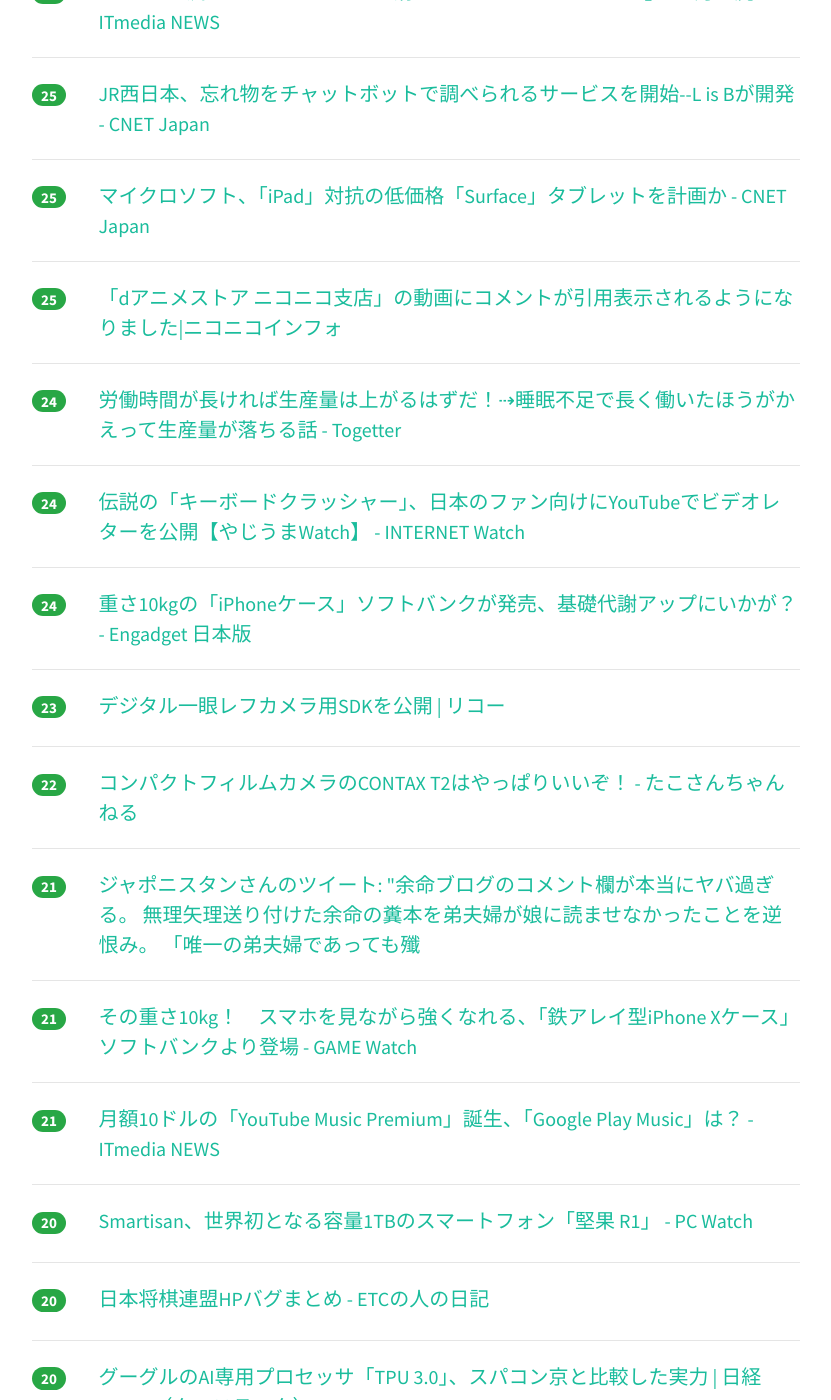
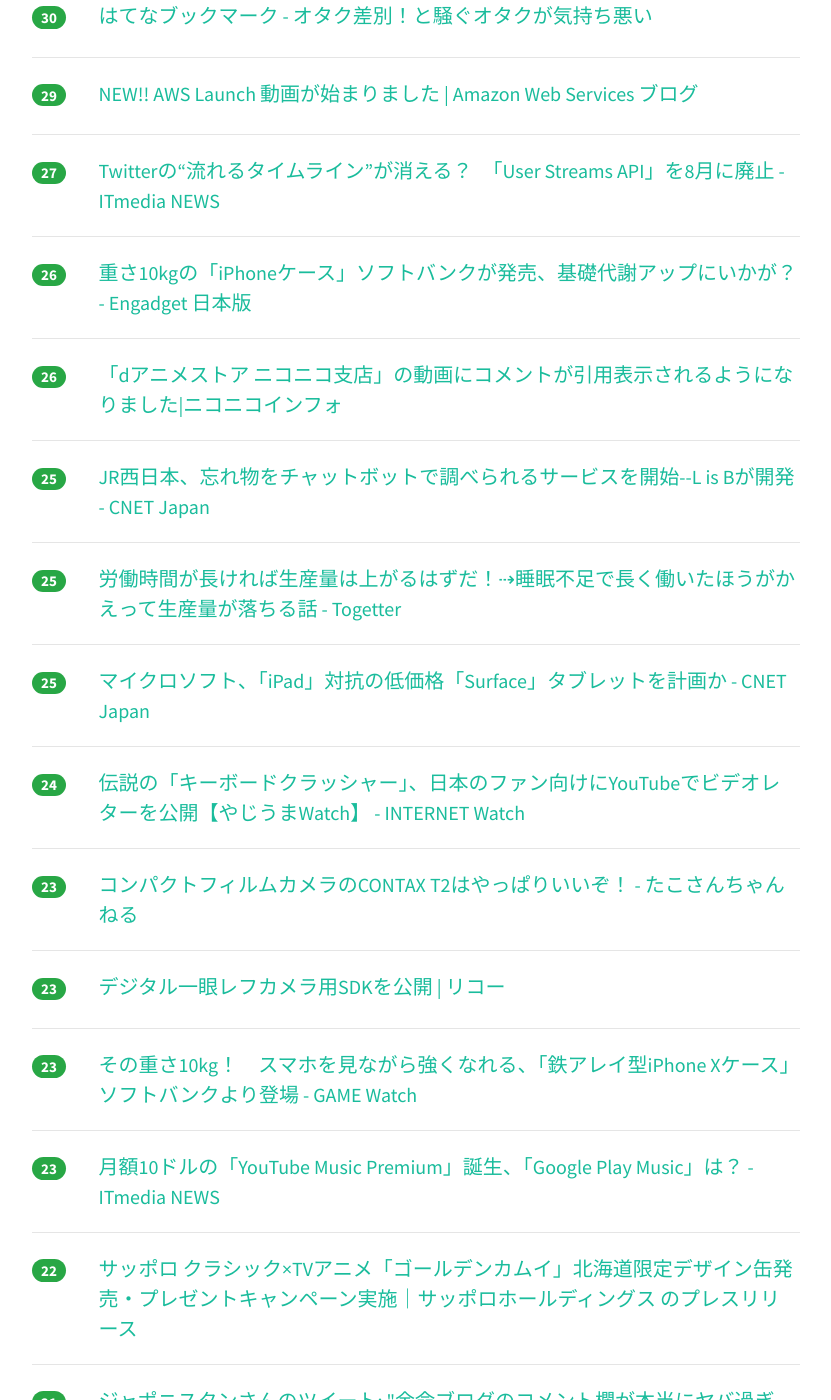
Before and after one commit to yatta47/hatena-matome-site, a Jekyll site: the page built from _posts/2018-05-17-hatena.md, in a window 1280 px wide and 1400 px high, scrolled down 4397 px. Shown: the whole window, without its empty margins (224-1055 px from the left). Built offline with Jekyll 4.4.1, drawn with Linux system fonts in a browser that asks for light colours; nearby versions of some CDN libraries; some of the changed text lies outside the part shown.

Commit message:
Updated 2018-05-17

```diff
--- a/_posts/2018-05-17-hatena.md
+++ b/_posts/2018-05-17-hatena.md
@@ -1,13 +1,13 @@
 ---
 layout: post
 title:  "2018-05-17 はてぶIT"
-date:   2018-05-17 22:01:02
+date:   2018-05-17 23:00:59
 tags: [it-hotentry]
 ---
-70 件のデータあり
+72 件のデータあり
 
 <hr><div class="row">
-<div class="col-1"><span class="badge badge-pill badge-success h2">333</span></div>
+<div class="col-1"><span class="badge badge-pill badge-success h2">342</span></div>
 <div class="col-11"><a href='http://kyoko-np.net/2018051701.html' target='_blank'>「記憶にない」でも安心　記憶復元ソフト開発　千葉電波大 - 虚構新聞</a></div>
 </div>
 <hr>
@@ -17,13 +17,18 @@ tags: [it-hotentry]
 </div>
 <hr>
 <div class="row">
-<div class="col-1"><span class="badge badge-pill badge-success h2">212</span></div>
+<div class="col-1"><span class="badge badge-pill badge-success h2">231</span></div>
 <div class="col-11"><a href='https://www.buzzfeed.com/jp/takumiharimaya/kodansha-blocking' target='_blank'>「漫画村」に対して、講談社はなにをしてきたのか？</a></div>
 </div>
 <hr>
 <div class="row">
-<div class="col-1"><span class="badge badge-pill badge-success h2">196</span></div>
+<div class="col-1"><span class="badge badge-pill badge-success h2">199</span></div>
 <div class="col-11"><a href='https://speakerdeck.com/mizutani/sekiyuriteirogufen-xi-ji-pan-falsegou-zhu-on-aws' target='_blank'>セキュリティログ分析基盤の構築 on AWS // Speaker Deck</a></div>
+</div>
+<hr>
+<div class="row">
+<div class="col-1"><span class="badge badge-pill badge-success h2">193</span></div>
+<div class="col-11"><a href='https://webtan.impress.co.jp/e/2018/05/17/29253' target='_blank'>GDPRとは？ Web担当者やWebアナリストはどう対処すればいい？ | Web担当者Forum</a></div>
 </div>
 <hr>
 <div class="row">
@@ -32,18 +37,23 @@ tags: [it-hotentry]
 </div>
 <hr>
 <div class="row">
-<div class="col-1"><span class="badge badge-pill badge-success h2">182</span></div>
-<div class="col-11"><a href='https://webtan.impress.co.jp/e/2018/05/17/29253' target='_blank'>GDPRとは？ Web担当者やWebアナリストはどう対処すればいい？ | Web担当者Forum</a></div>
-</div>
-<hr>
-<div class="row">
-<div class="col-1"><span class="badge badge-pill badge-success h2">165</span></div>
+<div class="col-1"><span class="badge badge-pill badge-success h2">169</span></div>
 <div class="col-11"><a href='https://mobilelaby.com/blog-entry-twitter-user-streams-api-available-until-aug-16-2018.html' target='_blank'>Twitter、「User Streams API」を8月17日に廃止。サードアプリはタイムライン取得が制限へ｜携帯総合研究所</a></div>
 </div>
 <hr>
 <div class="row">
-<div class="col-1"><span class="badge badge-pill badge-success h2">163</span></div>
+<div class="col-1"><span class="badge badge-pill badge-success h2">168</span></div>
 <div class="col-11"><a href='https://toyokeizai.net/articles/-/221089' target='_blank'>iQOSに仕込まれた喫煙データ収集機能の真実 | ロイター | 東洋経済オンライン | 経済ニュースの新基準</a></div>
+</div>
+<hr>
+<div class="row">
+<div class="col-1"><span class="badge badge-pill badge-success h2">131</span></div>
+<div class="col-11"><a href='http://twitter.com/dsc_0001_jpg' target='_blank'>DSC_0001.jpg(@dsc_0001_jpg)さん | Twitter</a></div>
+</div>
+<hr>
+<div class="row">
+<div class="col-1"><span class="badge badge-pill badge-success h2">118</span></div>
+<div class="col-11"><a href='http://www.toshiboo.com/entry/lensnuma01' target='_blank'>レンズ沼の住人の金銭感覚 - toshiboo's camera</a></div>
 </div>
 <hr>
 <div class="row">
@@ -52,18 +62,28 @@ tags: [it-hotentry]
 </div>
 <hr>
 <div class="row">
-<div class="col-1"><span class="badge badge-pill badge-success h2">94</span></div>
-<div class="col-11"><a href='http://twitter.com/dsc_0001_jpg' target='_blank'>DSC_0001.jpg(@dsc_0001_jpg)さん | Twitter</a></div>
-</div>
-<hr>
-<div class="row">
 <div class="col-1"><span class="badge badge-pill badge-success h2">89</span></div>
 <div class="col-11"><a href='https://qiita.com/akameco/items/e0af9e3cdf1cdb6fca61' target='_blank'>名刺の代わりにCLIアプリを書く - Qiita</a></div>
 </div>
 <hr>
 <div class="row">
-<div class="col-1"><span class="badge badge-pill badge-success h2">79</span></div>
+<div class="col-1"><span class="badge badge-pill badge-success h2">85</span></div>
 <div class="col-11"><a href='http://blog.hiroppy.me/entry/fusuma' target='_blank'>Markdownだけで綺麗なスライドを作るCLIを作っている - 技術探し</a></div>
+</div>
+<hr>
+<div class="row">
+<div class="col-1"><span class="badge badge-pill badge-success h2">74</span></div>
+<div class="col-11"><a href='https://internet.watch.impress.co.jp/docs/news/1122349.html' target='_blank'>無線LANの5.2GHz帯（W52）、屋外利用を可能に、電波法施行規則を改正へ - INTERNET Watch</a></div>
+</div>
+<hr>
+<div class="row">
+<div class="col-1"><span class="badge badge-pill badge-success h2">73</span></div>
+<div class="col-11"><a href='http://diamond.jp/articles/-/170188' target='_blank'>23歳で35億円企業を築いた男の「一番確実でシンプルな儲け方」 | QREATORS @Business | ダイヤモンド・オンライン</a></div>
+</div>
+<hr>
+<div class="row">
+<div class="col-1"><span class="badge badge-pill badge-success h2">73</span></div>
+<div class="col-11"><a href='https://geek-out.jp/column/entry/2018/05/17/110000' target='_blank'>「うちの会社の魅力を広く知ってもらうにはどうすればいいですか？」── LINEの櫛井優介氏に聞く「技術広報」という仕事 - GeekOut</a></div>
 </div>
 <hr>
 <div class="row">
@@ -72,43 +92,28 @@ tags: [it-hotentry]
 </div>
 <hr>
 <div class="row">
-<div class="col-1"><span class="badge badge-pill badge-success h2">71</span></div>
-<div class="col-11"><a href='http://www.toshiboo.com/entry/lensnuma01' target='_blank'>レンズ沼の住人の金銭感覚 - toshiboo's camera</a></div>
-</div>
-<hr>
-<div class="row">
-<div class="col-1"><span class="badge badge-pill badge-success h2">69</span></div>
-<div class="col-11"><a href='http://diamond.jp/articles/-/170188' target='_blank'>23歳で35億円企業を築いた男の「一番確実でシンプルな儲け方」 | QREATORS @Business | ダイヤモンド・オンライン</a></div>
-</div>
-<hr>
-<div class="row">
-<div class="col-1"><span class="badge badge-pill badge-success h2">69</span></div>
-<div class="col-11"><a href='https://geek-out.jp/column/entry/2018/05/17/110000' target='_blank'>「うちの会社の魅力を広く知ってもらうにはどうすればいいですか？」── LINEの櫛井優介氏に聞く「技術広報」という仕事 - GeekOut</a></div>
-</div>
-<hr>
-<div class="row">
-<div class="col-1"><span class="badge badge-pill badge-success h2">66</span></div>
+<div class="col-1"><span class="badge badge-pill badge-success h2">68</span></div>
 <div class="col-11"><a href='https://coliss.com/articles/browser/chrome/multi-browsers-and-devices-screenshots.html' target='_blank'>1クリックで、IE, Edgeをはじめ、さまざまなブラウザ・スマホなどの表示確認ができるChromeの便利な機能拡張 | コリス</a></div>
 </div>
 <hr>
 <div class="row">
-<div class="col-1"><span class="badge badge-pill badge-success h2">59</span></div>
-<div class="col-11"><a href='https://internet.watch.impress.co.jp/docs/news/1122349.html' target='_blank'>無線LANの5.2GHz帯（W52）、屋外利用を可能に、電波法施行規則を改正へ - INTERNET Watch</a></div>
+<div class="col-1"><span class="badge badge-pill badge-success h2">56</span></div>
+<div class="col-11"><a href='http://www.itmedia.co.jp/news/articles/1805/17/news062.html' target='_blank'>「Favstar」「Klout」終了へ　老舗のTwitter連携サービス - ITmedia NEWS</a></div>
+</div>
+<hr>
+<div class="row">
+<div class="col-1"><span class="badge badge-pill badge-success h2">55</span></div>
+<div class="col-11"><a href='https://cybozushiki.cybozu.co.jp/articles/m001448.html' target='_blank'>「個人が会社を使うという働き方はおもしろい」──ホリエモンと新しいカイシャを議論したら、生き方の話になった | サイボウズ式</a></div>
 </div>
 <hr>
 <div class="row">
 <div class="col-1"><span class="badge badge-pill badge-success h2">53</span></div>
-<div class="col-11"><a href='https://cybozushiki.cybozu.co.jp/articles/m001448.html' target='_blank'>「個人が会社を使うという働き方はおもしろい」──ホリエモンと新しいカイシャを議論したら、生き方の話になった | サイボウズ式</a></div>
+<div class="col-11"><a href='https://www3.nhk.or.jp/news/html/20180517/k10011441901000.html' target='_blank'>２億件の日本人メールアドレスか 闇サイトで販売 | NHKニュース</a></div>
 </div>
 <hr>
 <div class="row">
 <div class="col-1"><span class="badge badge-pill badge-success h2">52</span></div>
 <div class="col-11"><a href='https://www.mavo.co.jp/danseidokusya/' target='_blank'>漫画村がつぶれて男性読者が増えた？ | 電脳マヴォ合同会社</a></div>
-</div>
-<hr>
-<div class="row">
-<div class="col-1"><span class="badge badge-pill badge-success h2">52</span></div>
-<div class="col-11"><a href='http://www.itmedia.co.jp/news/articles/1805/17/news062.html' target='_blank'>「Favstar」「Klout」終了へ　老舗のTwitter連携サービス - ITmedia NEWS</a></div>
 </div>
 <hr>
 <div class="row">
@@ -132,7 +137,12 @@ tags: [it-hotentry]
 </div>
 <hr>
 <div class="row">
-<div class="col-1"><span class="badge badge-pill badge-success h2">43</span></div>
+<div class="col-1"><span class="badge badge-pill badge-success h2">45</span></div>
+<div class="col-11"><a href='https://inside.dmm.com/entry/2018/05/17/tech-book-report' target='_blank'>初めて技術書を書いてみたので、始めから最後まで細かくレポートしてみる - DMM inside</a></div>
+</div>
+<hr>
+<div class="row">
+<div class="col-1"><span class="badge badge-pill badge-success h2">44</span></div>
 <div class="col-11"><a href='https://kakakakakku.hatenablog.com/entry/2018/05/17/013251' target='_blank'>プロダクションレディなマイクロサービスを実装するための標準化を学べる「プロダクションレディマイクロサービス」を読んだ - kakakakakku blog</a></div>
 </div>
 <hr>
@@ -142,7 +152,7 @@ tags: [it-hotentry]
 </div>
 <hr>
 <div class="row">
-<div class="col-1"><span class="badge badge-pill badge-success h2">42</span></div>
+<div class="col-1"><span class="badge badge-pill badge-success h2">41</span></div>
 <div class="col-11"><a href='https://k-tai.watch.impress.co.jp/docs/column/minna/1122028.html' target='_blank'>＋メッセージは始まったけれど…… - ケータイ Watch</a></div>
 </div>
 <hr>
@@ -152,43 +162,43 @@ tags: [it-hotentry]
 </div>
 <hr>
 <div class="row">
+<div class="col-1"><span class="badge badge-pill badge-success h2">41</span></div>
+<div class="col-11"><a href='https://togetter.com/li/1228123' target='_blank'>ドラマ「シリコンバレー」で勃発した宗教戦争がエンジニア的にあるあるすぎる件 - Togetter</a></div>
+</div>
+<hr>
+<div class="row">
+<div class="col-1"><span class="badge badge-pill badge-success h2">40</span></div>
+<div class="col-11"><a href='https://blog.twitter.com/developer/ja_jp/topics/tools/2018/AAA_e.html' target='_blank'>Account Activity APIを全ての開発者の皆さんに公開</a></div>
+</div>
+<hr>
+<div class="row">
+<div class="col-1"><span class="badge badge-pill badge-success h2">39</span></div>
+<div class="col-11"><a href='https://forest.watch.impress.co.jp/docs/serial/winbasic2018/1122210.html' target='_blank'>音源によりバラバラのMP3ファイルの音量を統一できる「MP3Gain」 - Windowsにまず入れる定番無料アプリ -2018年版- - 窓の杜</a></div>
+</div>
+<hr>
+<div class="row">
 <div class="col-1"><span class="badge badge-pill badge-success h2">39</span></div>
 <div class="col-11"><a href='https://gigazine.net/news/20180517-twitter-account-activity-api/' target='_blank'>Twitterサードパーティアプリは8月からリアルタイムのタイムライン取得が不可になる新API「Account Activity API」発表 - GIGAZINE</a></div>
 </div>
 <hr>
 <div class="row">
-<div class="col-1"><span class="badge badge-pill badge-success h2">39</span></div>
-<div class="col-11"><a href='https://togetter.com/li/1228123' target='_blank'>ドラマ「シリコンバレー」で勃発した宗教戦争がエンジニア的にあるあるすぎる件 - Togetter</a></div>
-</div>
-<hr>
-<div class="row">
-<div class="col-1"><span class="badge badge-pill badge-success h2">39</span></div>
-<div class="col-11"><a href='https://www3.nhk.or.jp/news/html/20180517/k10011441901000.html' target='_blank'>２億件の日本人メールアドレスか 闇サイトで販売 | NHKニュース</a></div>
-</div>
-<hr>
-<div class="row">
-<div class="col-1"><span class="badge badge-pill badge-success h2">37</span></div>
-<div class="col-11"><a href='https://blog.twitter.com/developer/ja_jp/topics/tools/2018/AAA_e.html' target='_blank'>Account Activity APIを全ての開発者の皆さんに公開</a></div>
-</div>
-<hr>
-<div class="row">
-<div class="col-1"><span class="badge badge-pill badge-success h2">35</span></div>
-<div class="col-11"><a href='https://inside.dmm.com/entry/2018/05/17/tech-book-report' target='_blank'>初めて技術書を書いてみたので、始めから最後まで細かくレポートしてみる - DMM inside</a></div>
+<div class="col-1"><span class="badge badge-pill badge-success h2">36</span></div>
+<div class="col-11"><a href='https://gigazine.net/news/20180517-orchestra-hit/' target='_blank'>「ジャン！」の華やかな音色で誰もが知っている音「オーケストラヒット」誕生の秘密 - GIGAZINE</a></div>
 </div>
 <hr>
 <div class="row">
 <div class="col-1"><span class="badge badge-pill badge-success h2">34</span></div>
-<div class="col-11"><a href='https://forest.watch.impress.co.jp/docs/serial/winbasic2018/1122210.html' target='_blank'>音源によりバラバラのMP3ファイルの音量を統一できる「MP3Gain」 - Windowsにまず入れる定番無料アプリ -2018年版- - 窓の杜</a></div>
+<div class="col-11"><a href='https://www.slideshare.net/chezou/ss-97373367' target='_blank'>仕事ではじめる機械学習</a></div>
+</div>
+<hr>
+<div class="row">
+<div class="col-1"><span class="badge badge-pill badge-success h2">34</span></div>
+<div class="col-11"><a href='https://paiza.hatenablog.com/entry/2018/05/17/Web%E3%82%A8%E3%83%B3%E3%82%B8%E3%83%8B%E3%82%A2%E5%BF%85%E8%A6%8B%EF%BC%81%E9%96%8B%E7%99%BA%E3%81%AB%E5%BD%B9%E7%AB%8B%E3%81%A4%E3%82%B5%E3%83%BC%E3%83%93%E3%82%B9%E3%82%84%E3%83%84%E3%83%BC%E3%83%AB' target='_blank'>Webエンジニア必見！開発に役立つサービスやツールを厳選したキュレーションサイトまとめ - paiza開発日誌</a></div>
 </div>
 <hr>
 <div class="row">
 <div class="col-1"><span class="badge badge-pill badge-success h2">33</span></div>
 <div class="col-11"><a href='https://gigazine.net/news/20180516-3d-printed-bicycle-tire-bigrep/' target='_blank'>空気入れ不要な自転車タイヤを3Dプリンターで作成 - GIGAZINE</a></div>
-</div>
-<hr>
-<div class="row">
-<div class="col-1"><span class="badge badge-pill badge-success h2">33</span></div>
-<div class="col-11"><a href='https://gigazine.net/news/20180517-orchestra-hit/' target='_blank'>「ジャン！」の華やかな音色で誰もが知っている音「オーケストラヒット」誕生の秘密 - GIGAZINE</a></div>
 </div>
 <hr>
 <div class="row">
@@ -212,17 +222,17 @@ tags: [it-hotentry]
 </div>
 <hr>
 <div class="row">
+<div class="col-1"><span class="badge badge-pill badge-success h2">31</span></div>
+<div class="col-11"><a href='http://novtan.hatenablog.com/entry/2018/05/16/164837' target='_blank'>何この「容疑者はお米が好きな友人と仲が良かった」感 - novtanの日常</a></div>
+</div>
+<hr>
+<div class="row">
 <div class="col-1"><span class="badge badge-pill badge-success h2">30</span></div>
 <div class="col-11"><a href='http://b.hatena.ne.jp/entry/s/anond.hatelabo.jp/20180516084954' target='_blank'>はてなブックマーク - オタク差別！と騒ぐオタクが気持ち悪い</a></div>
 </div>
 <hr>
 <div class="row">
-<div class="col-1"><span class="badge badge-pill badge-success h2">30</span></div>
-<div class="col-11"><a href='https://www.slideshare.net/chezou/ss-97373367' target='_blank'>仕事ではじめる機械学習</a></div>
-</div>
-<hr>
-<div class="row">
-<div class="col-1"><span class="badge badge-pill badge-success h2">28</span></div>
+<div class="col-1"><span class="badge badge-pill badge-success h2">29</span></div>
 <div class="col-11"><a href='https://aws.amazon.com/jp/blogs/news/aws-launch-jp-20180516/' target='_blank'>NEW!! AWS Launch 動画が始まりました | Amazon Web Services ブログ</a></div>
 </div>
 <hr>
@@ -232,8 +242,23 @@ tags: [it-hotentry]
 </div>
 <hr>
 <div class="row">
+<div class="col-1"><span class="badge badge-pill badge-success h2">26</span></div>
+<div class="col-11"><a href='https://japanese.engadget.com/2018/05/16/10kg-iphone/' target='_blank'>重さ10kgの「iPhoneケース」ソフトバンクが発売、基礎代謝アップにいかが？　 - Engadget 日本版</a></div>
+</div>
+<hr>
+<div class="row">
+<div class="col-1"><span class="badge badge-pill badge-success h2">26</span></div>
+<div class="col-11"><a href='http://blog.nicovideo.jp/niconews/73078.html' target='_blank'>「dアニメストア ニコニコ支店」の動画にコメントが引用表示されるようになりました|ニコニコインフォ</a></div>
+</div>
+<hr>
+<div class="row">
 <div class="col-1"><span class="badge badge-pill badge-success h2">25</span></div>
 <div class="col-11"><a href='https://japan.cnet.com/article/35119268/' target='_blank'>JR西日本、忘れ物をチャットボットで調べられるサービスを開始--L is Bが開発 - CNET Japan</a></div>
+</div>
+<hr>
+<div class="row">
+<div class="col-1"><span class="badge badge-pill badge-success h2">25</span></div>
+<div class="col-11"><a href='https://togetter.com/li/1228002' target='_blank'>労働時間が長ければ生産量は上がるはずだ！⇢睡眠不足で長く働いたほうがかえって生産量が落ちる話 - Togetter</a></div>
 </div>
 <hr>
 <div class="row">
@@ -242,23 +267,13 @@ tags: [it-hotentry]
 </div>
 <hr>
 <div class="row">
-<div class="col-1"><span class="badge badge-pill badge-success h2">25</span></div>
-<div class="col-11"><a href='http://blog.nicovideo.jp/niconews/73078.html' target='_blank'>「dアニメストア ニコニコ支店」の動画にコメントが引用表示されるようになりました|ニコニコインフォ</a></div>
-</div>
-<hr>
-<div class="row">
-<div class="col-1"><span class="badge badge-pill badge-success h2">24</span></div>
-<div class="col-11"><a href='https://togetter.com/li/1228002' target='_blank'>労働時間が長ければ生産量は上がるはずだ！⇢睡眠不足で長く働いたほうがかえって生産量が落ちる話 - Togetter</a></div>
-</div>
-<hr>
-<div class="row">
 <div class="col-1"><span class="badge badge-pill badge-success h2">24</span></div>
 <div class="col-11"><a href='https://internet.watch.impress.co.jp/docs/yajiuma/1122208.html' target='_blank'>伝説の「キーボードクラッシャー」、日本のファン向けにYouTubeでビデオレターを公開【やじうまWatch】 - INTERNET Watch</a></div>
 </div>
 <hr>
 <div class="row">
-<div class="col-1"><span class="badge badge-pill badge-success h2">24</span></div>
-<div class="col-11"><a href='https://japanese.engadget.com/2018/05/16/10kg-iphone/' target='_blank'>重さ10kgの「iPhoneケース」ソフトバンクが発売、基礎代謝アップにいかが？　 - Engadget 日本版</a></div>
+<div class="col-1"><span class="badge badge-pill badge-success h2">23</span></div>
+<div class="col-11"><a href='http://blog.tako3.xyz/entry/contaxt2-filmcamera' target='_blank'>コンパクトフィルムカメラのCONTAX T2はやっぱりいいぞ！ - たこさんちゃんねる</a></div>
 </div>
 <hr>
 <div class="row">
@@ -267,8 +282,18 @@ tags: [it-hotentry]
 </div>
 <hr>
 <div class="row">
+<div class="col-1"><span class="badge badge-pill badge-success h2">23</span></div>
+<div class="col-11"><a href='https://game.watch.impress.co.jp/docs/news/1122379.html' target='_blank'>その重さ10kg！　スマホを見ながら強くなれる、「鉄アレイ型iPhone Xケース」ソフトバンクより登場 - GAME Watch</a></div>
+</div>
+<hr>
+<div class="row">
+<div class="col-1"><span class="badge badge-pill badge-success h2">23</span></div>
+<div class="col-11"><a href='http://www.itmedia.co.jp/news/articles/1805/17/news094.html' target='_blank'>月額10ドルの「YouTube Music Premium」誕生、「Google Play Music」は？ - ITmedia NEWS</a></div>
+</div>
+<hr>
+<div class="row">
 <div class="col-1"><span class="badge badge-pill badge-success h2">22</span></div>
-<div class="col-11"><a href='http://blog.tako3.xyz/entry/contaxt2-filmcamera' target='_blank'>コンパクトフィルムカメラのCONTAX T2はやっぱりいいぞ！ - たこさんちゃんねる</a></div>
+<div class="col-11"><a href='https://prtimes.jp/main/html/rd/p/000000879.000012361.html' target='_blank'>サッポロ クラシック×TVアニメ「ゴールデンカムイ」北海道限定デザイン缶発売・プレゼントキャンペーン実施｜サッポロホールディングス のプレスリリース</a></div>
 </div>
 <hr>
 <div class="row">
@@ -278,12 +303,12 @@ tags: [it-hotentry]
 <hr>
 <div class="row">
 <div class="col-1"><span class="badge badge-pill badge-success h2">21</span></div>
-<div class="col-11"><a href='https://game.watch.impress.co.jp/docs/news/1122379.html' target='_blank'>その重さ10kg！　スマホを見ながら強くなれる、「鉄アレイ型iPhone Xケース」ソフトバンクより登場 - GAME Watch</a></div>
+<div class="col-11"><a href='http://tech.nikkeibp.co.jp/atcl/nxt/column/18/00155/051500015/' target='_blank'>グーグルのAI専用プロセッサ「TPU 3.0」、スパコン京と比較した実力 | 日経 xTECH（クロステック）</a></div>
 </div>
 <hr>
 <div class="row">
 <div class="col-1"><span class="badge badge-pill badge-success h2">21</span></div>
-<div class="col-11"><a href='http://www.itmedia.co.jp/news/articles/1805/17/news094.html' target='_blank'>月額10ドルの「YouTube Music Premium」誕生、「Google Play Music」は？ - ITmedia NEWS</a></div>
+<div class="col-11"><a href='https://av.watch.impress.co.jp/docs/news/1122409.html' target='_blank'>「dアニメストア ニコニコ支店」に流れるコメント増加、「コメント引用」開始 - AV Watch</a></div>
 </div>
 <hr>
 <div class="row">
@@ -297,8 +322,8 @@ tags: [it-hotentry]
 </div>
 <hr>
 <div class="row">
-<div class="col-1"><span class="badge badge-pill badge-success h2">20</span></div>
-<div class="col-11"><a href='http://tech.nikkeibp.co.jp/atcl/nxt/column/18/00155/051500015/' target='_blank'>グーグルのAI専用プロセッサ「TPU 3.0」、スパコン京と比較した実力 | 日経 xTECH（クロステック）</a></div>
+<div class="col-1"><span class="badge badge-pill badge-success h2">18</span></div>
+<div class="col-11"><a href='https://jp.reuters.com/article/idJPKCN1IH135' target='_blank'>特別リポート：加熱式たばこｉＱＯＳに喫煙データ収集機能 | ロイター</a></div>
 </div>
 <hr>
 <div class="row">
@@ -309,16 +334,6 @@ tags: [it-hotentry]
 <div class="row">
 <div class="col-1"><span class="badge badge-pill badge-success h2">17</span></div>
 <div class="col-11"><a href='https://www.moguravr.com/hackadoll-vtuber-debut/' target='_blank'>DeNAもVTuber参入、「ハッカドール1号・2号・3号」がデビュー！ | Mogura VR - 国内外のVR/AR/MR最新情報</a></div>
-</div>
-<hr>
-<div class="row">
-<div class="col-1"><span class="badge badge-pill badge-success h2">17</span></div>
-<div class="col-11"><a href='https://jp.reuters.com/article/idJPKCN1IH135' target='_blank'>特別リポート：加熱式たばこｉＱＯＳに喫煙データ収集機能 | ロイター</a></div>
-</div>
-<hr>
-<div class="row">
-<div class="col-1"><span class="badge badge-pill badge-success h2">16</span></div>
-<div class="col-11"><a href='https://av.watch.impress.co.jp/docs/news/1122409.html' target='_blank'>「dアニメストア ニコニコ支店」に流れるコメント増加、「コメント引用」開始 - AV Watch</a></div>
 </div>
 <hr>
 <div class="row">
@@ -342,11 +357,6 @@ tags: [it-hotentry]
 </div>
 <hr>
 <div class="row">
-<div class="col-1"><span class="badge badge-pill badge-success h2">13</span></div>
-<div class="col-11"><a href='http://novtan.hatenablog.com/entry/2018/05/16/164837' target='_blank'>何この「容疑者はお米が好きな友人と仲が良かった」感 - novtanの日常</a></div>
-</div>
-<hr>
-<div class="row">
 <div class="col-1"><span class="badge badge-pill badge-success h2">12</span></div>
 <div class="col-11"><a href='https://iphone-mania.jp/news-212578/' target='_blank'>顔認証の弱点を克服！Apple、皮膚下の静脈を使った認証の特許を取得 - iPhone Mania</a></div>
 </div>
```
